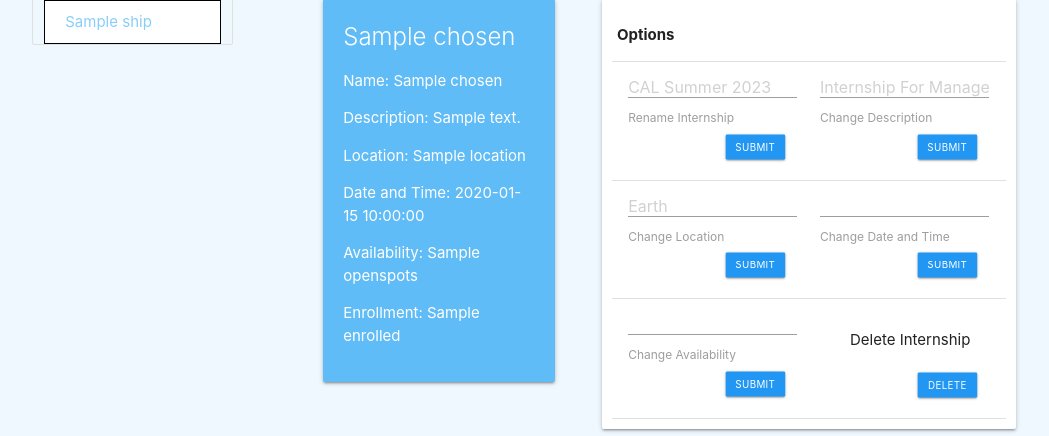
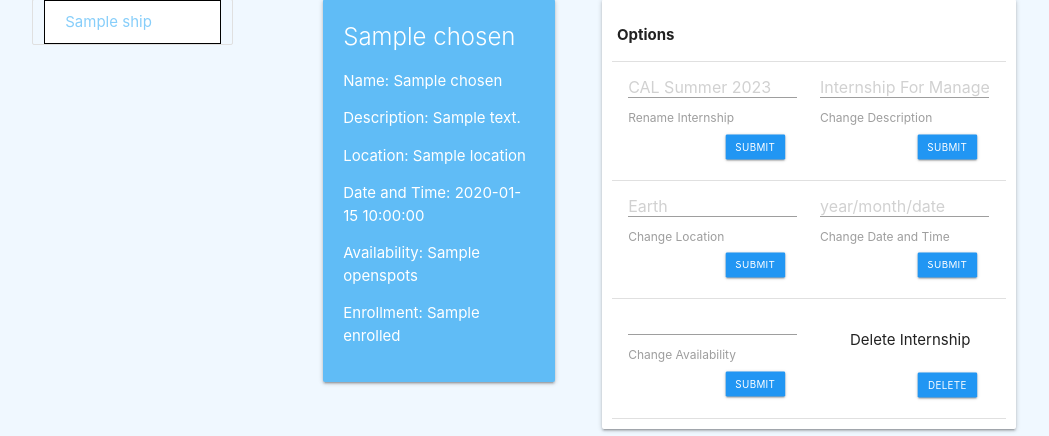
Before and after one commit to INFO2602-LECI/IntershipProject, a Flask app: template App/templates/home.html in a window 1280 px wide. Shown: the part 247-683 px from the top of the page, without its empty margins (35-1084 px from the left). Run offline with Flask 3, Linux system fonts and the light colour scheme; tables that the repository leaves empty hold one stand-in row (values such as "Sample post"); the template is opened without the code that fills it: values that come from a table or form of the project are taken from there, most other values are stand-ins (such as "Sample title", 1, 10 or a date in 2020).

Commit message:
modified:   App/controllers/Internship.py 	modified:   App/controllers/Ship.py 	modified:   App/templates/home.html

```diff
--- a/App/controllers/Internship.py
+++ b/App/controllers/Internship.py
@@ -98,6 +98,6 @@ def update_datetime(id, date_time):
             return ship
         except ValueError:
             # Handle invalid date format error
-            flash(f"Invalid date format. Please use the format 'year/month/day'.")
+            flash(f"Invalid date format. Please use the format 'year/month/day'.  ")
             return None
     return None
--- a/App/templates/home.html
+++ b/App/templates/home.html
@@ -111,7 +111,7 @@
                 </form>
 
                 <form class="col s6" method="POST" action="/update_datetime/{{chosen.id}}">
-                  <input name="dtime" type="text" class="validate" style="height: 5%;">
+                  <input name="dtime" type="text" class="validate" placeholder="year/month/date" style="height: 5%;">
                   <label for="Change Date and Time">Change Date and Time</label>
                   <button class="btn waves-effect waves-light right blue col s6" type="submit" name="action" style="scale: 70%;">Submit</button>
                 </form>
```
Also changed, not shown: App/controllers/Ship.py (+8 -9 lines).
